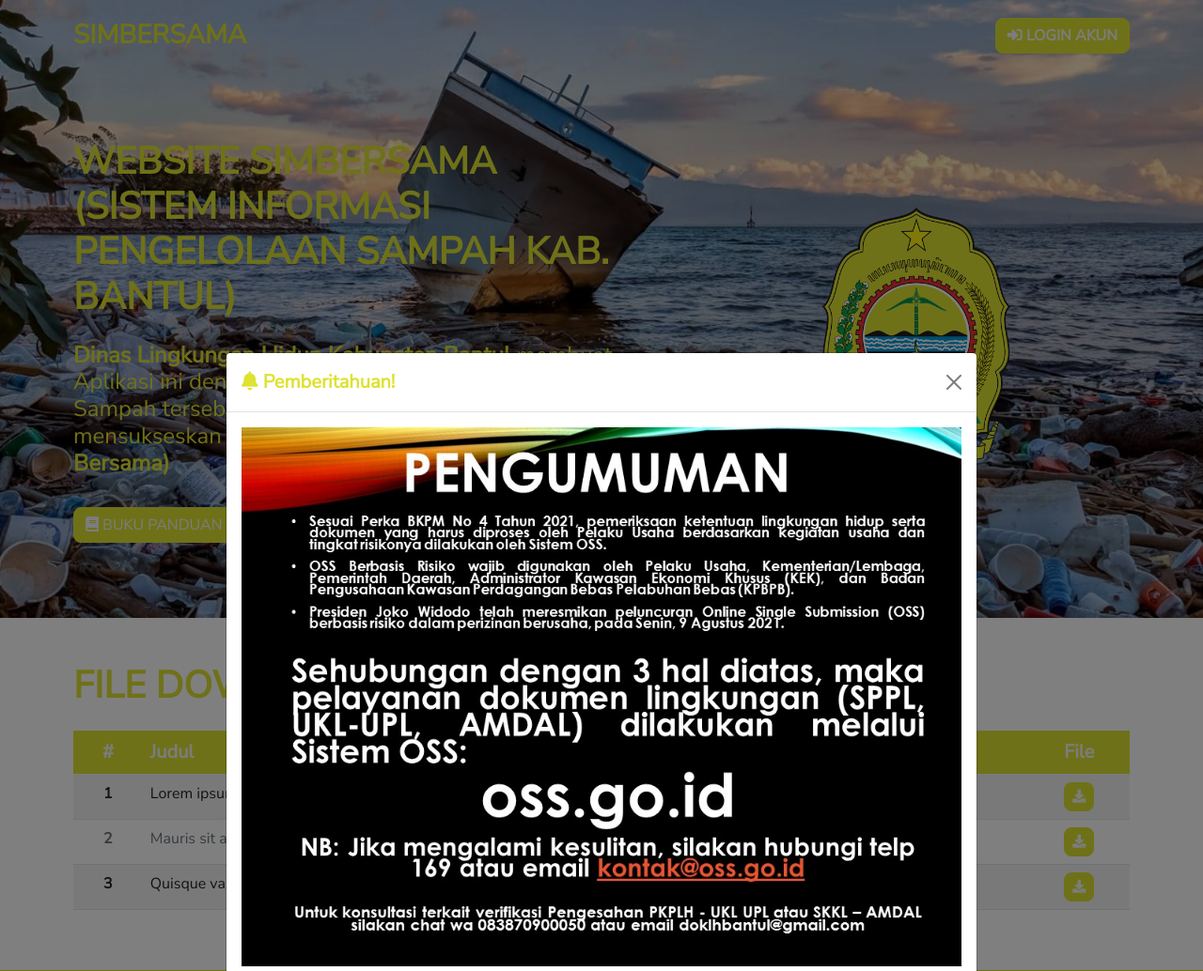
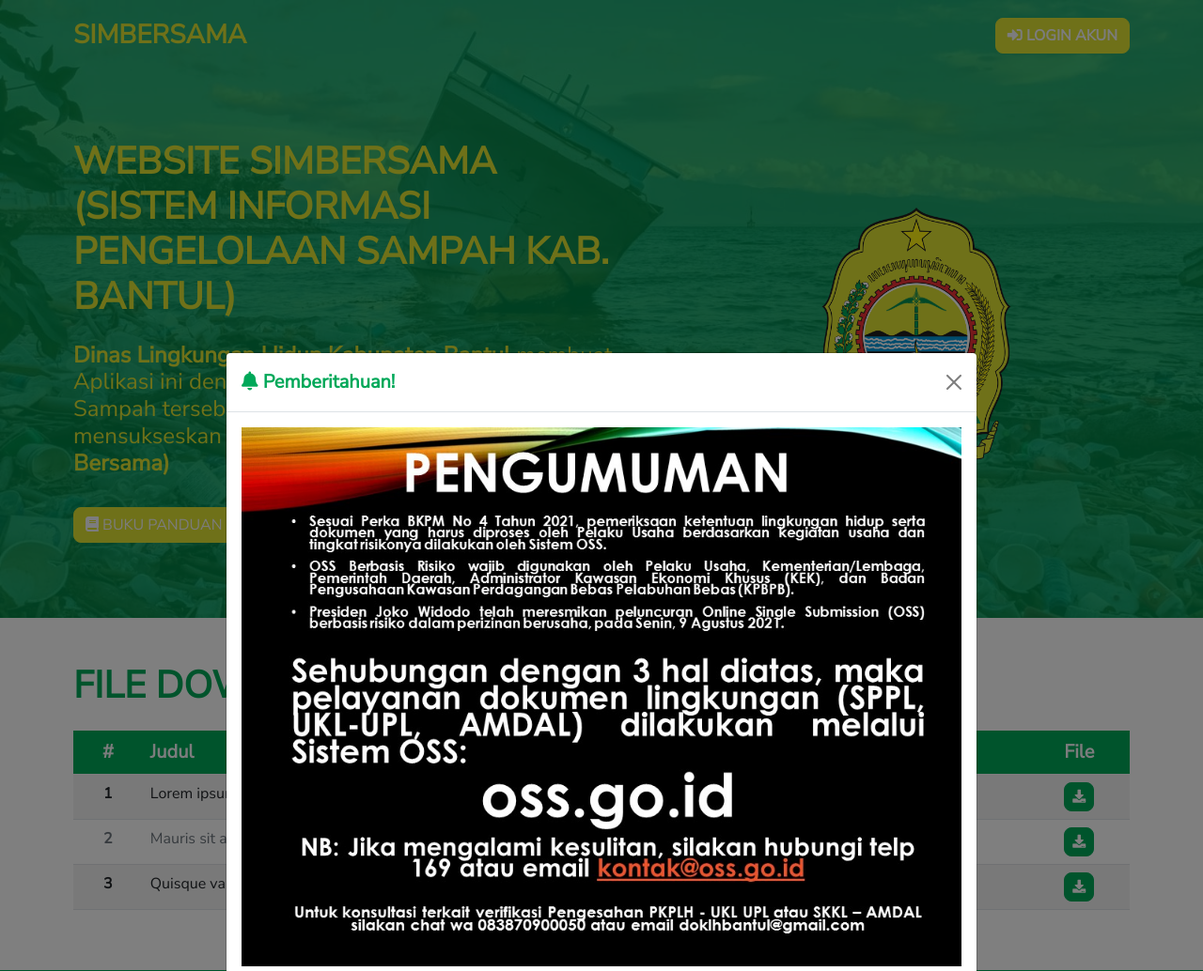
Before and after one commit to arpateam/P000015, a PHP site: page / in a window 1280 px wide. Shown: the top 1034 px of the page at 94% size. Run offline with PHP 8.4, Linux system fonts and the light colour scheme; data that the repository does not hold is empty; some libraries are stand-ins or nearby versions.

Commit message:
26 - 28 September 2022 (Revisi Perubahan Warna Website)

```diff
--- a/index.php
+++ b/index.php
@@ -42,7 +42,7 @@
         <div class="modal-dialog modal-dialog-centered modal-lg">
             <div class="modal-content">
                 <div class="modal-header">
-                    <h5 class="modal-title fw-bolder text-warning"><i class="fas fa-bell"></i> Pemberitahuan!</h5>
+                    <h5 class="modal-title fw-bolder text-success"><i class="fas fa-bell"></i> Pemberitahuan!</h5>
                     <button type="button" class="btn-close" data-bs-dismiss="modal" aria-label="Close"></button>
                 </div>
                 <div class="modal-body">
@@ -60,7 +60,7 @@
     <!-- Pemberitahuan Pop-Up -->
 
     <div class="container-fluid bg-container-fluid p-0">
-        <nav class="container-fluid navbar navbar-expand-lg bg-warning-transparent navbar-dark">
+        <nav class="container-fluid navbar navbar-expand-lg bg-success-transparent navbar-dark">
             <div class="container px-0 px-sm-2 py-2">
                 <a class="navbar-brand my-auto text-warning" href="/">
                     <h3 class="mb-0 fw-bolder">SIMBERSAMA</h3>
@@ -95,7 +95,7 @@
             </div>
         </nav>
 
-    	<header class="container-fluid bg-warning-transparent">
+        <header class="container-fluid bg-success-transparent">
             <div class="container py-5 px-0 px-sm-2">
                 <div class="row justify-content-between text-center text-lg-start py-4">
                     <div class="col-lg-7 my-auto text-warning">
@@ -115,11 +115,11 @@
 
     <section class="container-fluid py-5">
         <div class="container px-0 px-sm-2 text-muted">
-            <h1 class="fw-bolder text-warning">FILE DOWNLOAD</h1>
+            <h1 class="fw-bolder text-success">FILE DOWNLOAD</h1>
 
             <table class="table table-striped text-muted mt-4">
                 <thead>
-                    <tr class="bg-warning fs-5 text-light">
+                    <tr class="bg-success fs-5 text-light">
                         <th scope="col" class="text-center px-3">#</th>
                         <th scope="col">Judul</th>
                         <th scope="col" class="text-center px-3">File</th>
@@ -130,21 +130,21 @@
                         <th scope="row" class="text-center">1</th>
                         <td>Lorem ipsum dolor sit amet, consectetur adipiscing elit.</td>
                         <td class="text-center">
-                            <a target="_blank" href="#" title="Download Judul ...." class="btn btn-sm btn-warning"><i class="fas fa-download"></i></a>
+                            <a target="_blank" href="#" title="Download Judul ...." class="btn btn-sm btn-success"><i class="fas fa-download"></i></a>
                         </td>
                     </tr>
                     <tr>
                         <th scope="row" class="text-center">2</th>
                         <td>Mauris sit amet sollicitudin lectus. Etiam nec fringilla augue, a gravida lorem.</td>
                         <td class="text-center">
-                            <a target="_blank" href="#" title="Download Judul ...." class="btn btn-sm btn-warning"><i class="fas fa-download"></i></a>
+                            <a target="_blank" href="#" title="Download Judul ...." class="btn btn-sm btn-success"><i class="fas fa-download"></i></a>
                         </td>
                     </tr>
                     <tr>
                         <th scope="row" class="text-center">3</th>
                         <td>Quisque varius massa fringilla, luctus felis eget, dignissim lectus.</td>
                         <td class="text-center">
-                            <a target="_blank" href="#" title="Download Judul ...." class="btn btn-sm btn-warning"><i class="fas fa-download"></i></a>
+                            <a target="_blank" href="#" title="Download Judul ...." class="btn btn-sm btn-success"><i class="fas fa-download"></i></a>
                         </td>
                     </tr>
                 </tbody>
@@ -152,8 +152,8 @@
         </div>
     </section>
 
-    <footer class="container-fluid bg-warning py-5">
-        <div class="container px-0 px-sm-2 text-success">
+    <footer class="container-fluid bg-success py-5">
+        <div class="container px-0 px-sm-2 text-warning">
             <div class="row justify-content-between">
                 <div class="col-md-6 col-lg-6 col-xl-5">
                     <h3 class="mb-3 mb-lg-4 fw-bolder">Informasi Kontak</h3>
@@ -168,10 +168,10 @@
         </div>
     </footer>
 
-    <section class="container-fluid bg-warning py-4 border-top border-light">
+    <section class="container-fluid bg-success py-4 border-top border-light">
         <div class="container mt-4 px-0 px-sm-2 text-center text-light">
-            <p>Copyright &copy; 2021 - <?= date('Y') ?> <a href="<?= $base_url ?>" title="Website SIMBERSAMA" class="link-success">SIMBERSAMA</a> Allright Reserved.</p>
-            <span>Dibuat dengan <i class="fa fa-heart heart text-warning"></i> oleh <span class="link-success">#ARPATEAM</span></span>
+            <p>Copyright &copy; 2021 - <?= date('Y') ?> <a href="<?= $base_url ?>" title="Website SIMBERSAMA" class="link-warning">SIMBERSAMA</a> Allright Reserved.</p>
+            <span>Dibuat dengan <i class="fa fa-heart heart text-danger"></i> oleh <span class="link-warning">#ARPATEAM</span></span>
         </div>
     </section>
 
```
